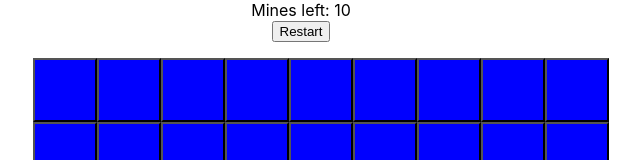
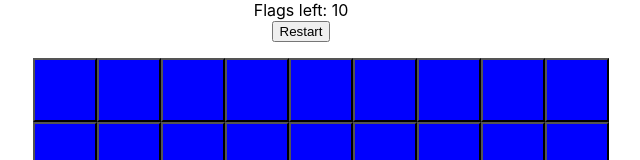
Before and after one commit to Gurdit1/minesweeper, a React (Create React App) app: page / in a window 1280 px wide. Shown: the top 160 px of the page, without its empty margins (339-979 px from the left). Built offline with nearby package versions, Linux system fonts and the light colour scheme.

Commit message:
Corrected Scorboard message

```diff
--- a/src/App.js
+++ b/src/App.js
@@ -39,7 +39,7 @@ function App() {
 
   return (
     <div className="App">
-      <ScoreBoard minesLeft={10}/>
+      <ScoreBoard maxFlags={10}/>
       <Minefield minefield={computeCurrentMinefieldState()} onSelectTile={handleSelectTile}/>
     </div>
   );
--- a/src/components/ScoreBoard.js
+++ b/src/components/ScoreBoard.js
@@ -1,7 +1,7 @@
-export default function ScoreBoard( { minesLeft } ){
+export default function ScoreBoard( { maxFlags } ){
     return (
         <div>
-            Mines left: { minesLeft }
+            Flags left: { maxFlags }
             <br></br>
             <button>Restart</button>
         </div>
```
